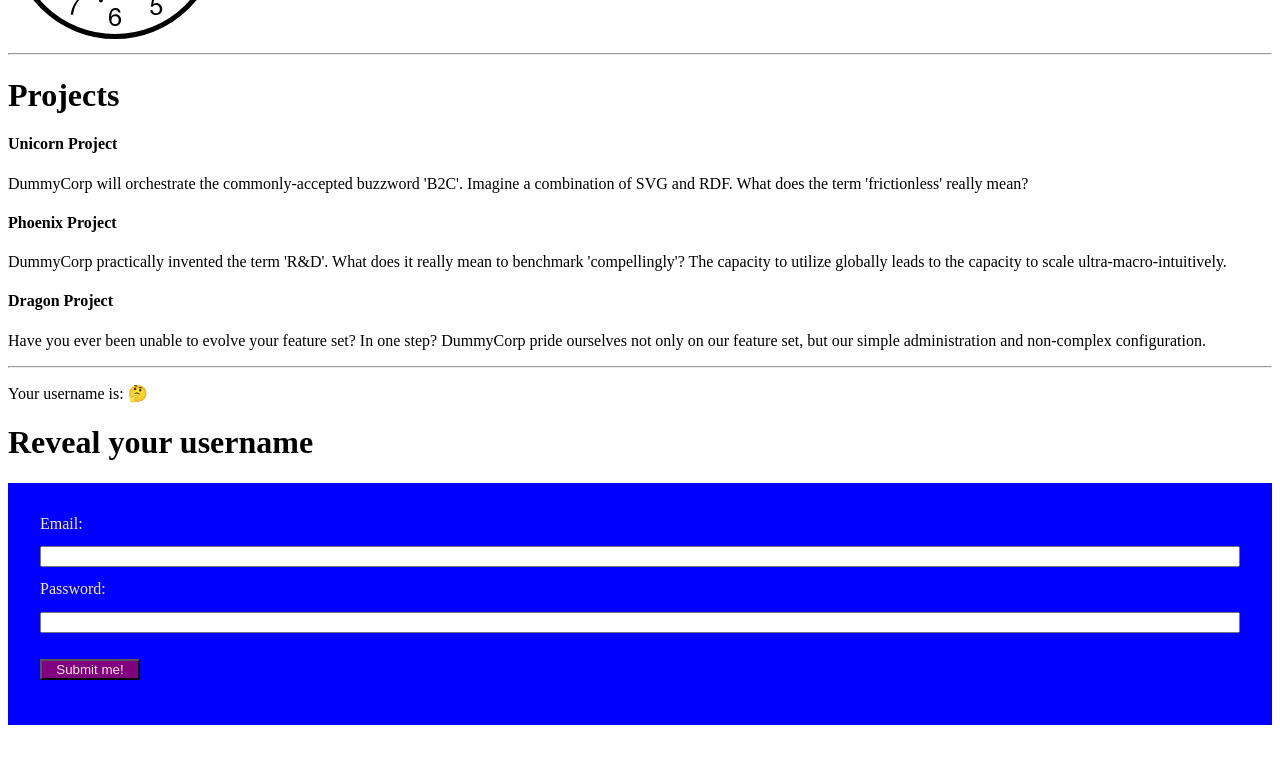
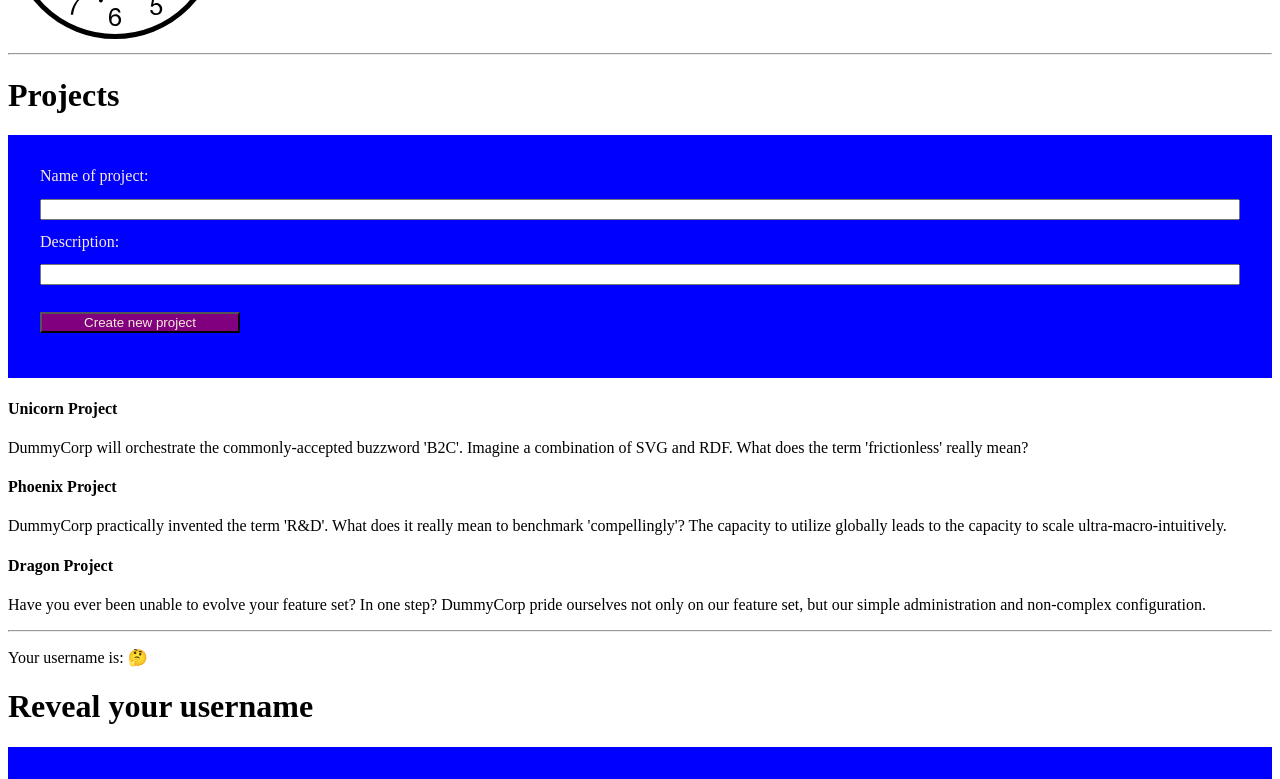
Before and after one commit to biancapower/demo-app, a React (Create React App) app: page / in a window 1280 px wide. Shown: the part 300-1079 px from the top of the page. Built offline with nearby package versions, Linux system fonts and the light colour scheme; no server answers; grey boxes are pictures that could not be loaded.

Commit message:
and a project form and share styling across forms

```diff
--- a/src/components/Form.jsx
+++ b/src/components/Form.jsx
@@ -65,7 +65,7 @@ class Form extends Component{
 					<p>Your login details are incorrect</p>
 				}
 				<h1>Reveal your username</h1>
-				<form className='login-form' onSubmit={this.onFormSubmit}>
+				<form className='form' onSubmit={this.onFormSubmit}>
 					<label htmlFor="email">Email:</label>
 					<input type="email" name="email" id="email"
 						value={email} onChange={this.onInputChange} />
--- /dev/null
+++ b/src/components/ProjectForm.jsx
@@ -0,0 +1,15 @@
+import React from "react";
+
+const ProjectForm = (props) => {
+	return (
+		<form className="form">
+			<label htmlFor="name">Name of project:</label>
+			<input type="text" />
+			<label htmlFor="description">Description:</label>
+			<input type="text" />
+			<input type="submit" value="Create new project" />
+		</form>
+	)
+}
+
+export default ProjectForm;
--- a/src/components/Projects.jsx
+++ b/src/components/Projects.jsx
@@ -1,4 +1,5 @@
 import React, {useState} from "react";
+import ProjectForm from "./ProjectForm";
 import ProjectList from "./ProjectList"
 
 const Projects = () => {
@@ -22,6 +23,7 @@ const Projects = () => {
 	return(
 		<div>
 			<h1>Projects</h1>
+			<ProjectForm />
 			<ProjectList projects={projects} />
 		</div>
 	)
--- a/src/css/form.css
+++ b/src/css/form.css
@@ -1,4 +1,4 @@
-.login-form {
+.form {
 	display: flex;
 	flex-direction: column;
 	padding: 2em;
@@ -6,12 +6,12 @@
 	color: antiquewhite;
 }
 
-.login-form input {
+.form input {
 	margin: 1em 0;
 }
 
-.login-form input[type="submit"] {
+.form input[type="submit"] {
 	background-color: purple;
 	color: antiquewhite;
-	width: 100px;
+	width: 200px;
 }
```
